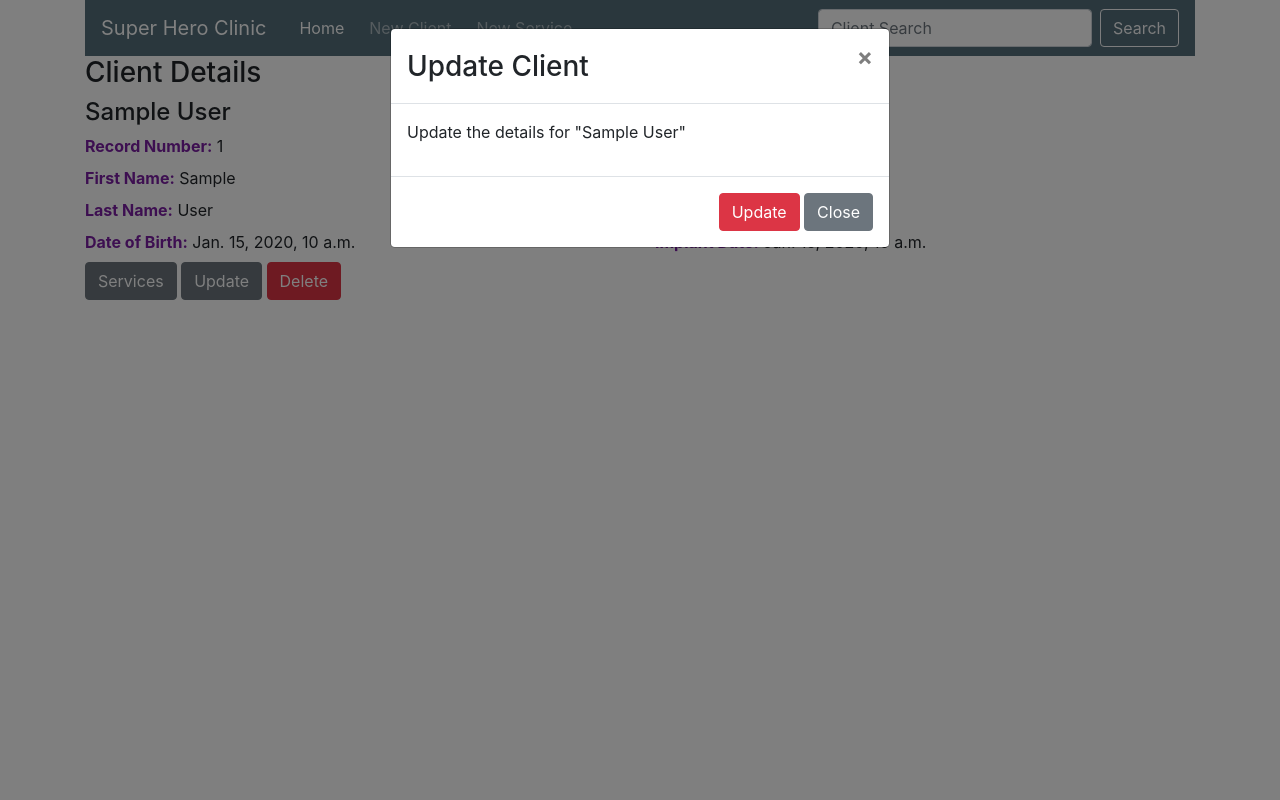
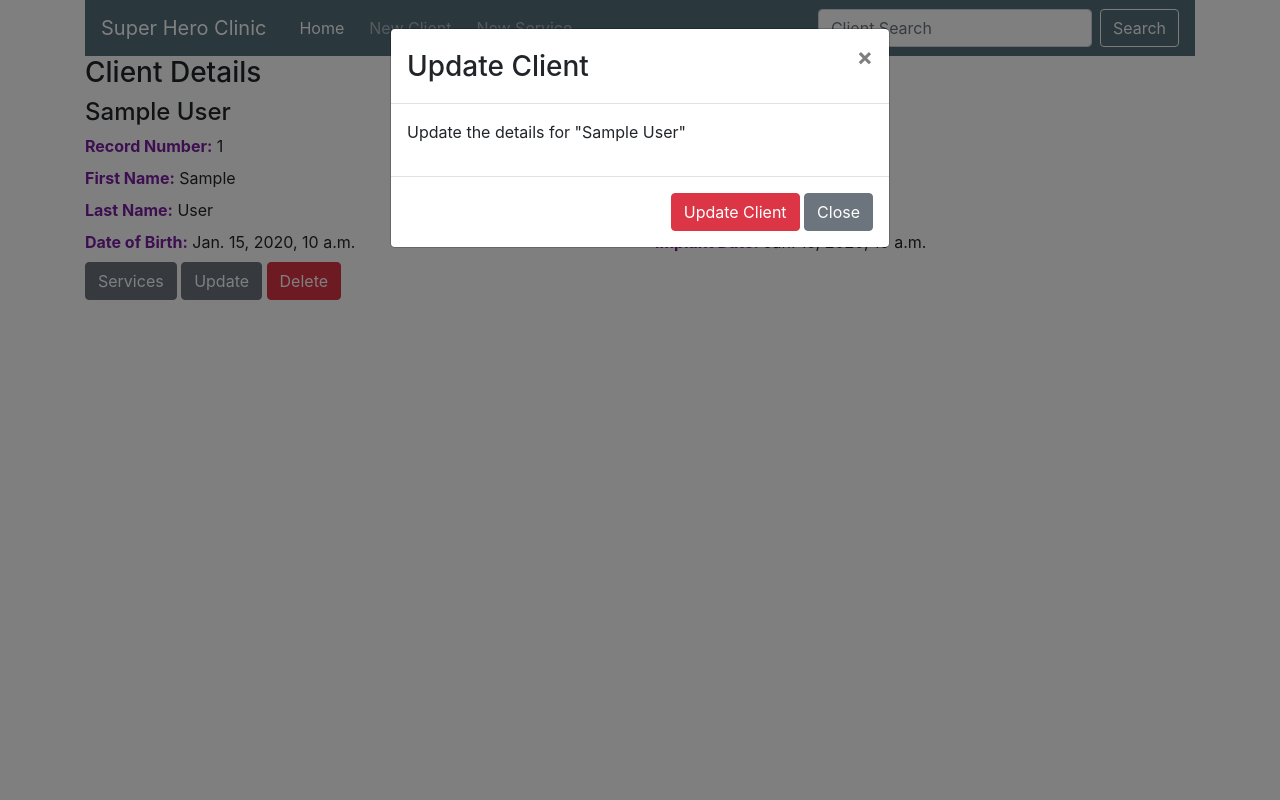
Before and after one commit to rogerhendricks/oos_django, a Django app: template client_oos/clients/templates/clients/detail.html in a window 1280 px wide, after a click on "Update". Run offline with Django 3.2, Linux system fonts and the light colour scheme; the template is opened without the code that fills it: most values are stand-ins (such as "Sample title", 1, 10 or a date in 2020); some libraries are stand-ins or nearby versions.

Commit message:
testing sync

```diff
--- a/client_oos/clients/templates/clients/detail.html
+++ b/client_oos/clients/templates/clients/detail.html
@@ -74,7 +74,7 @@
 			{% csrf_token %}
 			{{form.as_p}}
 
-        	<button type="submit" class="btn btn-danger">Update</button>
+        	<button type="submit" class="btn btn-danger">Update Client</button>
 			<button type="button" class="btn btn-secondary" data-dismiss="modal">Close</button>
 		</form>
       </div>
```
